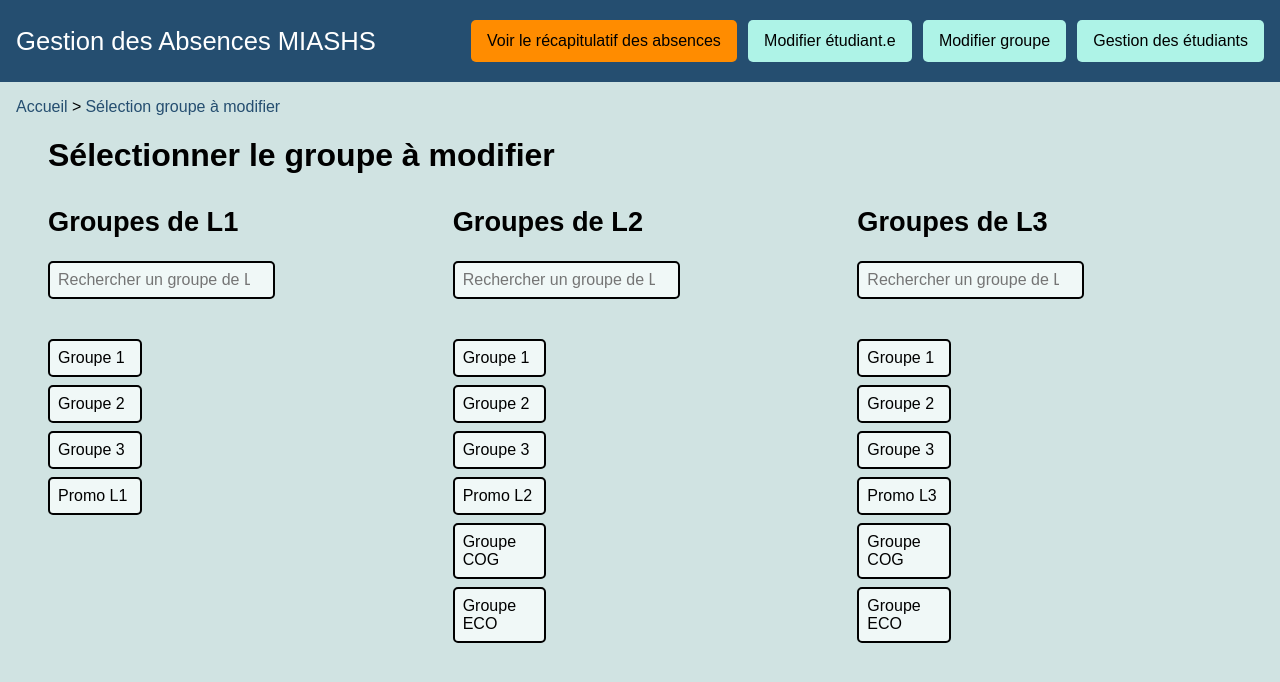
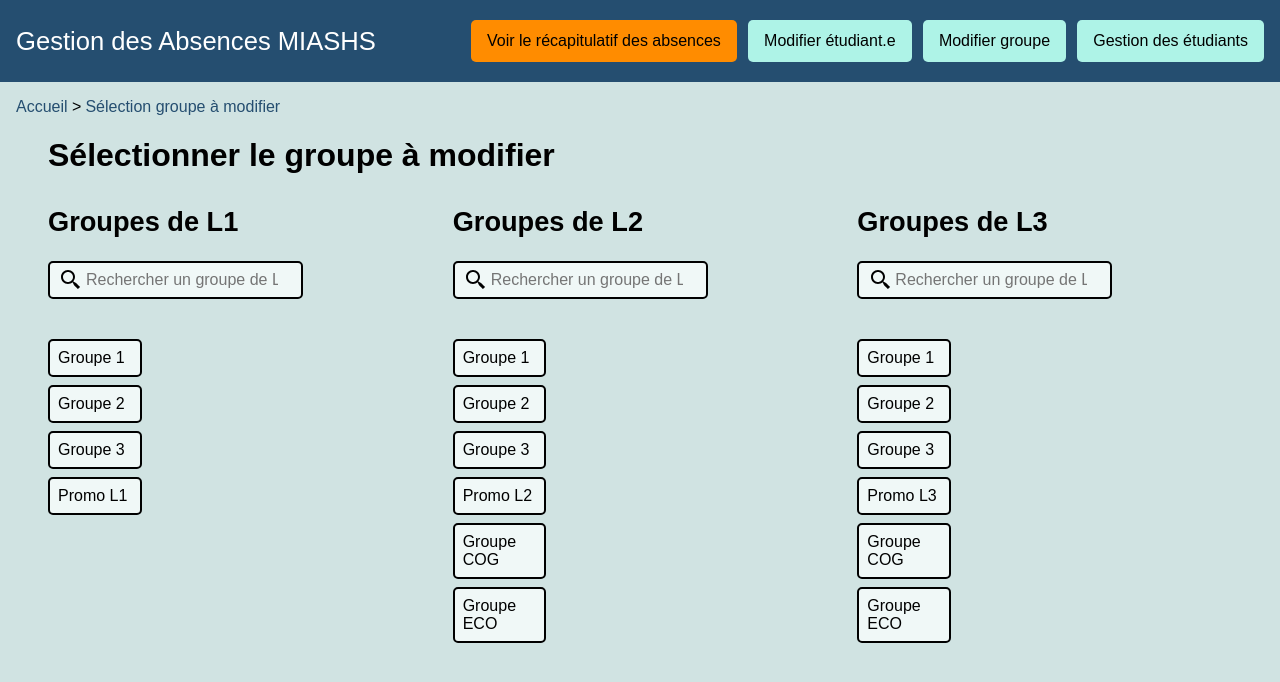
Before and after one commit to CaroleLeCrac/Projet-Info-2024, a Vue app in the folder GestionAbsenceFront/: page /selection/groupe in a window 1280 px wide. Shown: the top 682 px of the page. Built offline with nearby package versions, Linux system fonts and the light colour scheme.

Commit message:
ajout icon loupe barres de recherche

```diff
--- a/GestionAbsenceFront/src/App.vue
+++ b/GestionAbsenceFront/src/App.vue
@@ -31,7 +31,7 @@ const breadcrumbSteps = computed(() => {
     case 'Call':
       return [
         { label: 'Accueil', to: '/' },
-        { label: 'Groupe du créneau', to: '/${route.params.courseType}/${route.params.courseName}/groupe' },
+        { label: 'Groupe du créneau', to: `/${route.params.courseType}/${route.params.courseName}/groupe` },
         { label: 'Appel', to: null }
       ]
 
--- a/GestionAbsenceFront/src/pages/CallPage.vue
+++ b/GestionAbsenceFront/src/pages/CallPage.vue
@@ -7,10 +7,13 @@
 
         <div> <!-- Ajouter class="section" si on utilise les 2 sections-->
             <h2>{{ groupName }}</h2>
+            <div class="search-container">
+                <SearchIcon class="search-icon" />
+                <input class="search-bar" type="search" v-model="searchQuery" placeholder="Rechercher un.e étudiant.e">
+            </div>
             <button id="select-all" class="button" @click="selectAll">
                 {{ allSelected ? "Déselectionner tou.te.s" : "Sélectionner tou.te.s" }}
             </button>
-            <input class="search-bar" type="search" v-model="searchQuery" placeholder="Rechercher un.e étudiant.e">
             <ul class="list-presence">
                 <li v-for="student in filteredStudents" :key="student.studentNumber">
                     <div class="student-list-container">
@@ -57,6 +60,7 @@
 
 import { ref, onMounted, computed } from 'vue';
 import { useRouter, useRoute } from 'vue-router';
+import SearchIcon from '@/shared/assets/icon/SearchIcon.vue';
 
 const studentsInGroup = ref([]); // Liste des étudiants
 //const studentsOutsideGroup = ref([]); // Liste des étudiants extérieurs au groupe
@@ -157,12 +161,7 @@ function saveCallAndGoBack() {
 @import url("../shared/shared.css");
 
 #select-all {
-    margin-left: 0;
-}
-
-.search-bar {
-    display: block;
-    margin-top: 1rem;
+    margin-bottom: 1rem;
 }
 
 .list-presence {
--- a/GestionAbsenceFront/src/pages/SelectGroupModification.vue
+++ b/GestionAbsenceFront/src/pages/SelectGroupModification.vue
@@ -6,7 +6,10 @@
     <div class="sections-container">
       <div class="section">
         <h2>Groupes de L1</h2>
-        <input class="search-bar" type="search" v-model="selectedGroupL1" placeholder="Rechercher un groupe de L1">
+        <div class="search-container">
+          <SearchIcon class="search-icon" />
+          <input class="search-bar" type="search" v-model="selectedGroupL1" placeholder="Rechercher un groupe de L1">
+        </div>
         <ul class="list">
           <li v-for="group in filteredGroupsL1" :key="group.groupNumber">
             <RouterLink :to="`/modification/groupe/${group.groupNumber}`" class="router-link">{{ group.name }}
@@ -17,7 +20,10 @@
 
       <div class="section">
         <h2>Groupes de L2</h2>
-        <input class="search-bar" type="search" v-model="selectedGroupL2" placeholder="Rechercher un groupe de L2">
+        <div class="search-container">
+          <SearchIcon class="search-icon" />
+          <input class="search-bar" type="search" v-model="selectedGroupL2" placeholder="Rechercher un groupe de L2">
+        </div>
         <ul class="list">
           <li v-for="group in filteredGroupsL2" :key="group.groupNumber">
             <RouterLink :to="`/modification/groupe/${group.groupNumber}`" class="router-link">{{ group.name }}
@@ -28,7 +34,10 @@
 
       <div class="section">
         <h2>Groupes de L3</h2>
-        <input class="search-bar" type="search" v-model="selectedGroupL3" placeholder="Rechercher un groupe de L3">
+        <div class="search-container">
+          <SearchIcon class="search-icon" />
+          <input class="search-bar" type="search" v-model="selectedGroupL3" placeholder="Rechercher un groupe de L3">
+        </div>
         <ul class="list">
           <li v-for="group in filteredGroupsL3" :key="group.groupNumber">
             <RouterLink :to="`/modification/groupe/${group.groupNumber}`" class="router-link">{{ group.name }}
@@ -42,6 +51,7 @@
 
 <script setup>
 import { ref, onMounted, computed } from 'vue';
+import SearchIcon from '@/shared/assets/icon/SearchIcon.vue';
 
 const groups = ref([]);
 
--- a/GestionAbsenceFront/src/pages/SelectStudentModification.vue
+++ b/GestionAbsenceFront/src/pages/SelectStudentModification.vue
@@ -4,7 +4,10 @@
     <h1>Sélectionner l'étudiant.e à modifier</h1>
     <div id="container">
       <div>
-        <input class="search-bar" type="search" v-model="searchQuery" placeholder="Rechercher un.e étudiant.e" />
+        <div class="search-container">
+          <SearchIcon class="search-icon" />
+          <input class="search-bar" type="search" v-model="searchQuery" placeholder="Rechercher un.e étudiant.e" />
+        </div>
         <ul class="list">
           <li v-for="student in filteredStudents" :key="student.studentNumber">
             <RouterLink class="router-link" :to="`/modification/etudiant/${student.studentNumber}`">
@@ -21,6 +24,7 @@
 
 <script setup>
 import { ref, onMounted, computed } from 'vue'
+import SearchIcon from '@/shared/assets/icon/SearchIcon.vue';
 
 const students = ref([])
 const searchQuery = ref('')
--- a/GestionAbsenceFront/src/pages/StudentSummaryPage.vue
+++ b/GestionAbsenceFront/src/pages/StudentSummaryPage.vue
@@ -29,7 +29,10 @@
       <div class="section" id="right-section">
         <!-- Sélectionner une matière -->
         <h2>Sélectionner une ou plusieurs matière.s</h2>
-        <input class="search-bar" type="search" v-model="searchQueryCourse" placeholder="Rechercher une matière">
+        <div class="search-container">
+          <SearchIcon class="search-icon" />
+          <input class="search-bar" type="search" v-model="searchQueryCourse" placeholder="Rechercher une matière">
+        </div>
         <ul class="list-courses">
           <li v-for="course in filteredCourses" :key="course.name" :value="course.name">
             <div class="list-container">
@@ -47,6 +50,7 @@
 <script setup>
 import { ref, onMounted, computed } from 'vue'
 import { useRoute } from 'vue-router'
+import SearchIcon from '@/shared/assets/icon/SearchIcon.vue';
 
 const route = useRoute();
 const studentNumber = Number(route.params.id); // Récupérer le num de l'étudiant sélectionné à partir des paramètres de la route
--- a/GestionAbsenceFront/src/pages/SummaryPage.vue
+++ b/GestionAbsenceFront/src/pages/SummaryPage.vue
@@ -15,7 +15,10 @@
       <div class="section">
         <h2>Matières</h2>
         <!-- SearchBar pour la matière -->
-        <input type="search" v-model="courseQuery" placeholder="Rechercher une matière" class="search-bar" />
+        <div class="search-container">
+          <SearchIcon class="search-icon" />
+          <input type="search" v-model="courseQuery" placeholder="Rechercher une matière" class="search-bar" />
+        </div>
         <ul class="list">
           <li v-for="course in filteredCourses">
             <label>
@@ -31,7 +34,10 @@
       <div class="section">
         <h2>Étudiant.e.s</h2>
         <!-- SearchBar pour l'étudiant -->
-        <input type="search" v-model="studentQuery" placeholder="Rechercher un.e étudiant.e" class="search-bar" />
+        <div class="search-container">
+          <SearchIcon class="search-icon" />
+          <input type="search" v-model="studentQuery" placeholder="Rechercher un.e étudiant.e" class="search-bar" />
+        </div>
         <ul class="list">
           <li v-for="student in filteredStudents">
             <label>
@@ -48,6 +54,7 @@
 
 <script setup>
 import { ref, onMounted, computed } from 'vue';
+import SearchIcon from '@/shared/assets/icon/SearchIcon.vue';
 
 // Références pour la sélection des étudiants, matières et absences
 const students = ref([]);  // Liste des étudiants
--- /dev/null
+++ b/GestionAbsenceFront/src/shared/assets/icon/SearchIcon.vue
@@ -0,0 +1,7 @@
+<template>
+    <svg xmlns="http://www.w3.org/2000/svg" width="24" height="24" viewBox="0 0 24 24">
+        <path
+            d="M19.023 16.977a35.13 35.13 0 0 1-1.367-1.384c-.372-.378-.596-.653-.596-.653l-2.8-1.337A6.962 6.962 0 0 0 16 9c0-3.859-3.14-7-7-7S2 5.141 2 9s3.14 7 7 7c1.763 0 3.37-.66 4.603-1.739l1.337 2.8s.275.224.653.596c.387.363.896.854 1.384 1.367l1.358 1.392.604.646 2.121-2.121-.646-.604c-.379-.372-.885-.866-1.391-1.36zM9 14c-2.757 0-5-2.243-5-5s2.243-5 5-5 5 2.243 5 5-2.243 5-5 5z">
+        </path>
+    </svg>
+</template>
--- a/GestionAbsenceFront/src/shared/shared.css
+++ b/GestionAbsenceFront/src/shared/shared.css
@@ -45,8 +45,21 @@ strong {
     font-weight: bold;
 }
 
+.search-container {
+    position: relative;
+    width: 100%;
+}
+
+.search-icon {
+    position: absolute;
+    left: 0.7rem;
+    top: 30%;
+    transform: translateY(-50%);
+}
+
 .search-bar {
     padding: 0.5rem;
+    padding-left: 2.25rem;
     font-size: 1rem;
     width: max-content;
     margin-bottom: 1.5rem;
@@ -97,7 +110,8 @@ strong {
     width: max-content;
 }
 
-.list-container { /* Pour les listes avec checkbox */
+.list-container {
+    /* Pour les listes avec checkbox */
     margin-bottom: 0.7rem;
     font-size: 1rem;
     height: 1.875rem;
@@ -128,7 +142,6 @@ strong {
 }
 
 #select-all {
-    margin-left: 40px;
     background-color: var(--color-6);
     padding: 0.4rem;
 }
@@ -179,7 +192,7 @@ strong {
     margin-right: 1rem;
 }
 
-.student-group-number > p {
+.student-group-number>p {
     font-size: 1rem;
     margin: 0;
     margin-left: 3rem;
```
Also changed, not shown: GestionAbsenceFront/src/pages/GroupModification.vue (+9 -3 lines), GestionAbsenceFront/src/pages/SelectGroupForCall.vue (+12 -1 lines), GestionAbsenceFront/src/pages/StudentModification.vue (+9 -9 lines).
